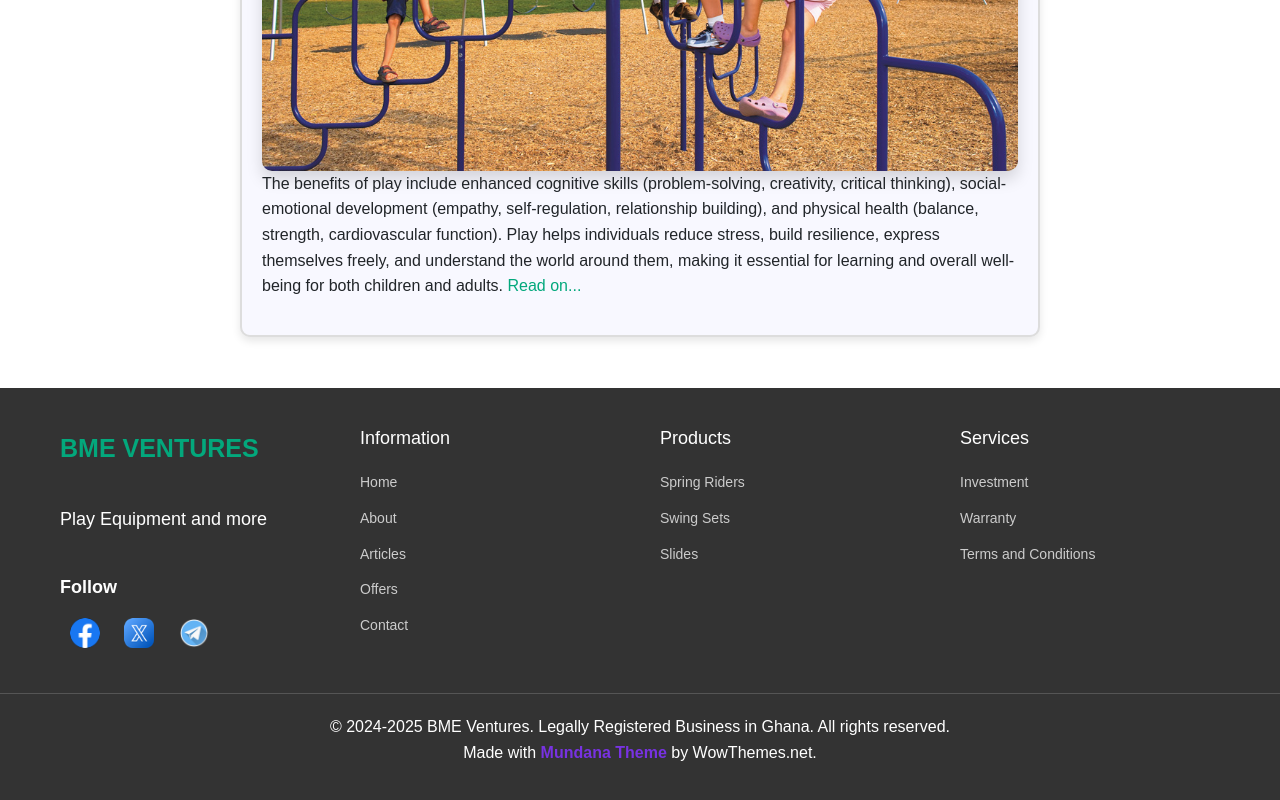
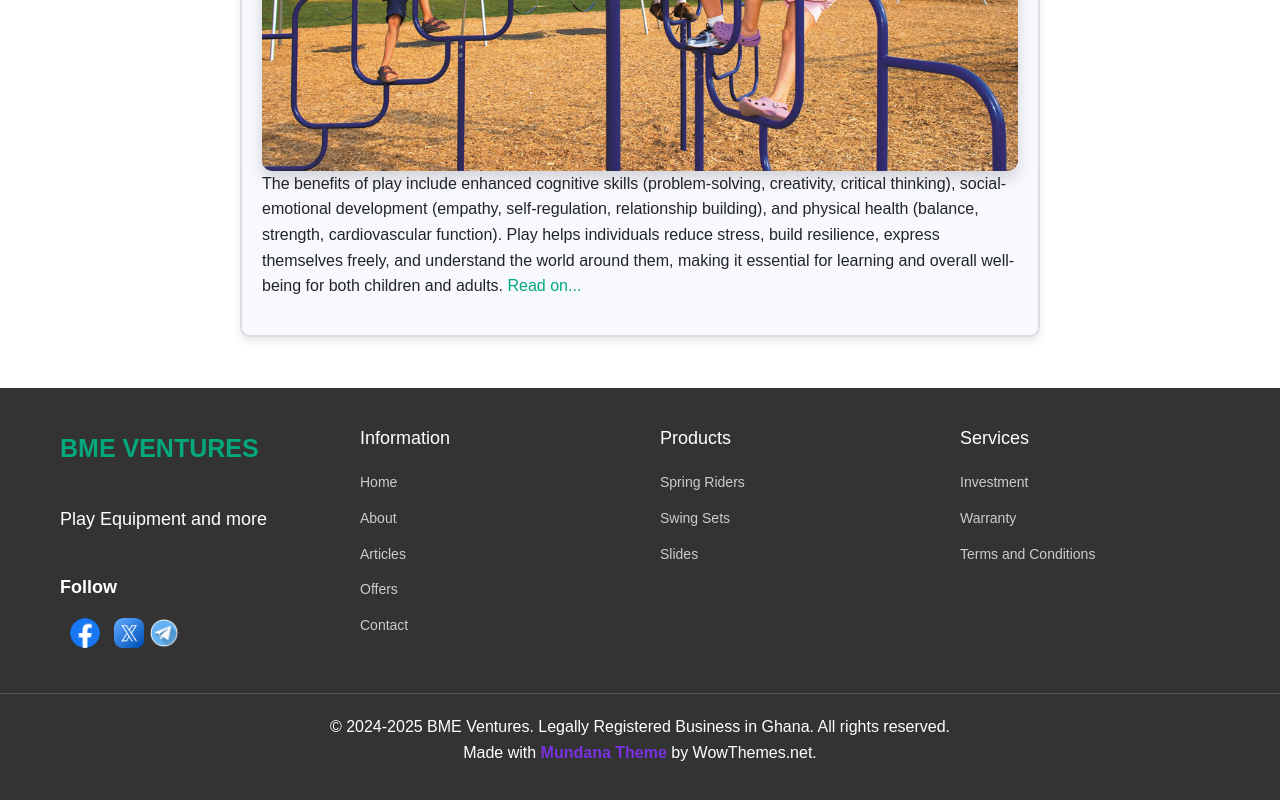
Before and after one commit to bmeventures/bmeventures.github.io, a plain HTML site: page index.html in a window 1280 px wide. Shown: the part 1700-2500 px from the top of the page. Drawn offline with nearby package versions, Linux system fonts and the light colour scheme.

Commit message:
Add files via upload

```diff
--- a/index.html
+++ b/index.html
@@ -166,11 +166,12 @@
 			<h3 style="font-weight: bold;">Follow</h3>
 			<div class="social-icons">
 			<a href="https://web.facebook.com/profile.php?id=61562405892658">
-				<img height="30" width="30" src="./assets/img/demo/facebook-32.png" alt="Facebook icon"></a>
-				<a href="h">
-					<img height="30" width="30" src="./assets/img/demo/twitter-32.png" alt="Twitter (X) icon"></a>
-					<a href="https://t.me/bmeventures">
-						<img height="30" width="30" src="./assets/img/demo/Telegram-32.png" alt="Telegram icon"></a>
+				<img height="30" width="30" src="./assets/img/demo/facebook-32.png" alt="Facebook icon">
+			</a>
+
+					<img height="30" width="30" src="./assets/img/demo/twitter-32.png" alt="Twitter (X) icon">
+
+						<img height="30" width="30" src="./assets/img/demo/Telegram-32.png" alt="Telegram icon">
 			</div>
 	 </div>
 	 <br>
```
Also changed, not shown: about-bme-ventures.html (+4 -4 lines), article-01-benefits-of-play.html (+4 -4 lines), articles.html (+4 -4 lines), bme-warranty.html (+2 -2 lines), contact-bme-ventures.html (+4 -4 lines), offers.html (+4 -4 lines), play-products-riders.html (+4 -4 lines), services.html (+4 -4 lines), spring-dog-dr01.html (+4 -4 lines), spring-dog-dr02.html (+4 -4 lines), spring-horse-hy01.html (+4 -4 lines), spring-horse-hy02.html (+4 -4 lines), spring-zebra-zw01.html (+4 -4 lines), spring-zebra-zw02.html (+4 -4 lines), 1 more files.
